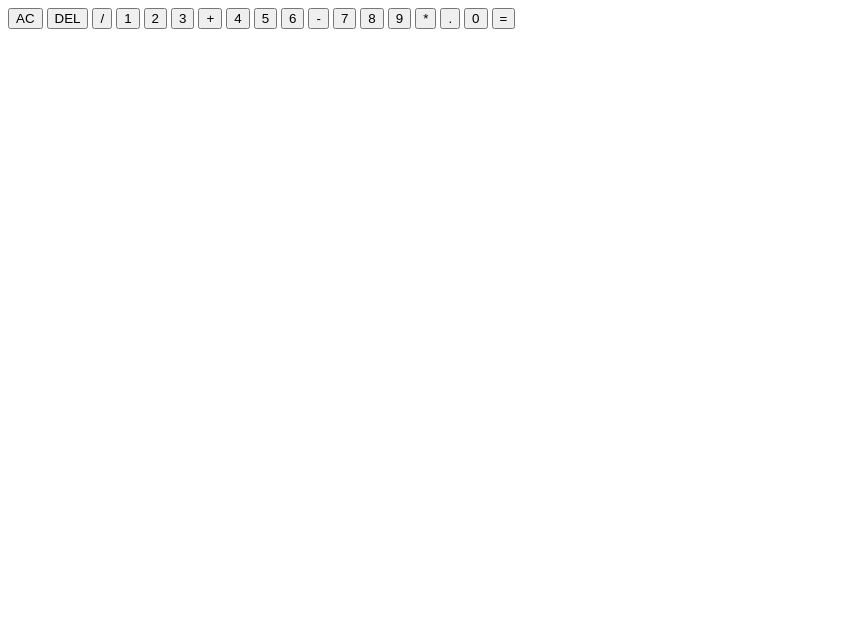
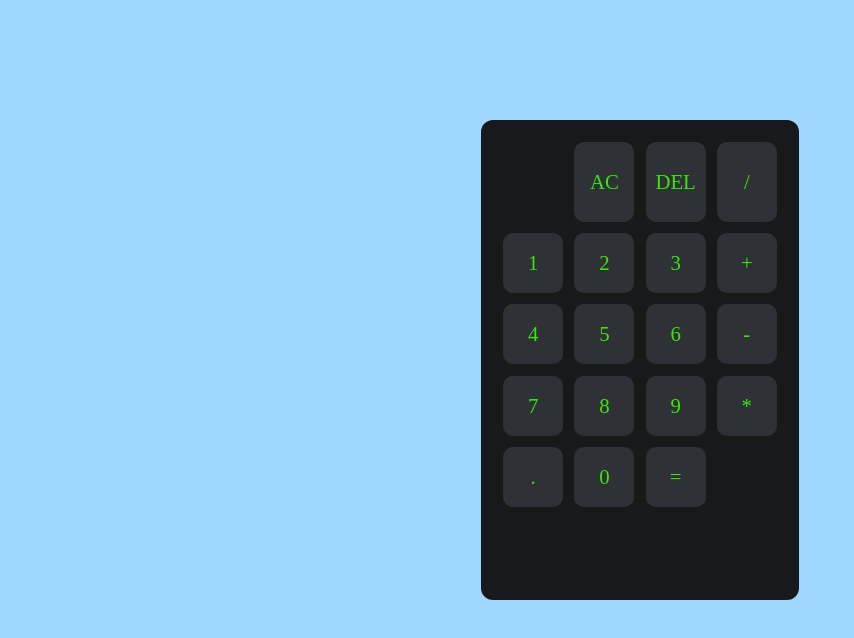
Before and after one commit to Jeandra/Calculator, a plain HTML site: page index.html in a window 1280 px wide. Shown: the whole page, without its empty margins (0-854 px from the left). Drawn offline with Linux system fonts and the light colour scheme.

Commit message:
Update style.css

```diff
--- a/assets/style.css
+++ b/assets/style.css
@@ -1 +1,47 @@
 /* {} */
+
+*,
+*::before,
+*::after {
+    margin: 0;
+    padding: 0;
+    box-sizing: border-box;
+}
+
+body {
+    font-family: 'Times New Roman', Times, serif;
+    background-color: #a0d7ff;
+    height: 90vh;
+    display: flex;
+    justify-content: center;
+    align-items: center;
+}
+
+.calculator {
+    display: grid;
+    grid-template-rows:
+    minmax(80px, auto)
+    repeat(5, 60px);
+    grid-template-columns: repeat(4, 60px);
+    justify-content: center;
+    background-color: hsl(220, 6%, 10%);
+    padding: 1.4rem;
+    border-radius: 12px;
+    gap: 0.7rem;
+}
+
+.calculator button {
+    border: none;
+    font-family: inherit;
+    font-size: 1.3rem;
+    font-weight: 500;
+    color: hsl(108, 95%, 47%);
+    background-color: hsl(230, 6%, 20%);
+    border-radius: 10px;
+    cursor: pointer;
+}
+
+.calculator button:hover {
+    background-color: hsl(230, 6%, 30%);
+    border: 1px solid hsl(108, 95%, 47%);
+}
```
